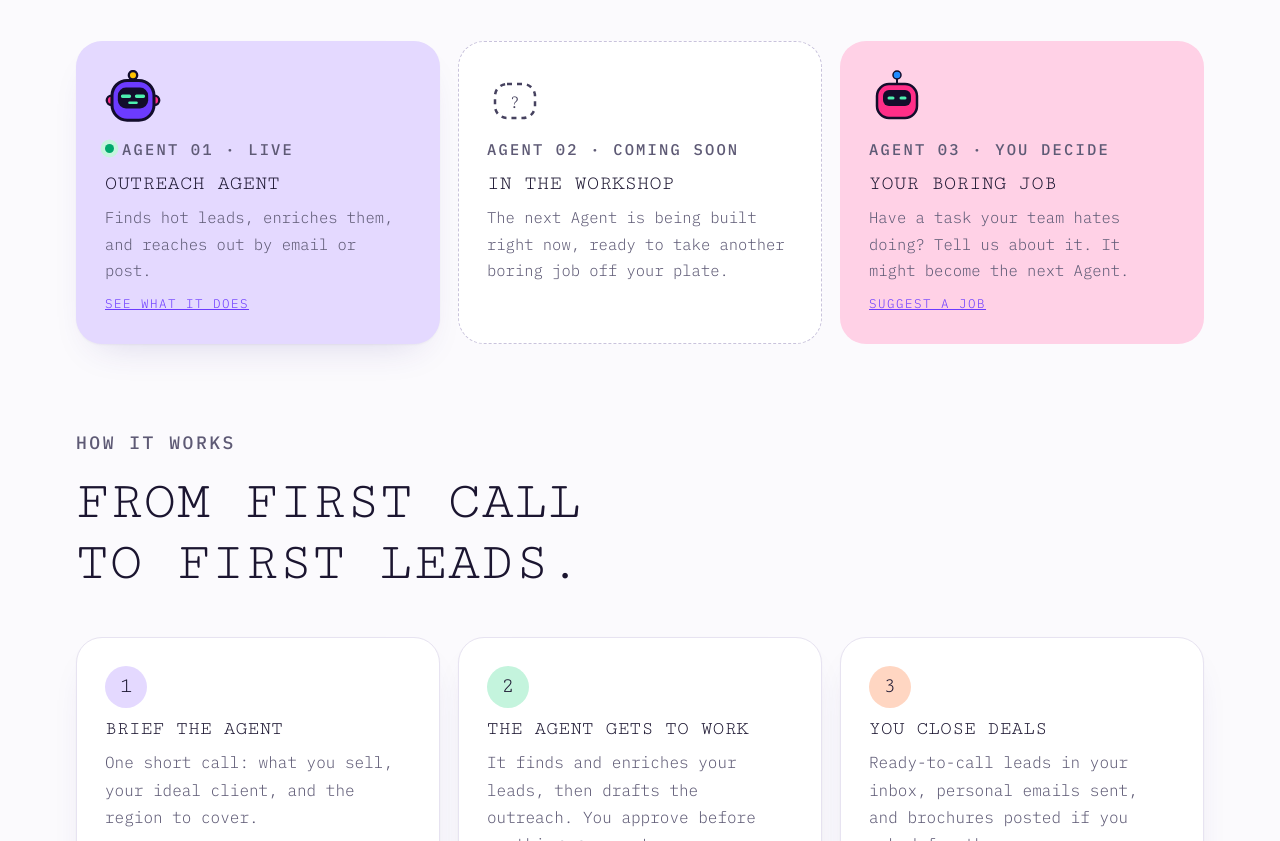
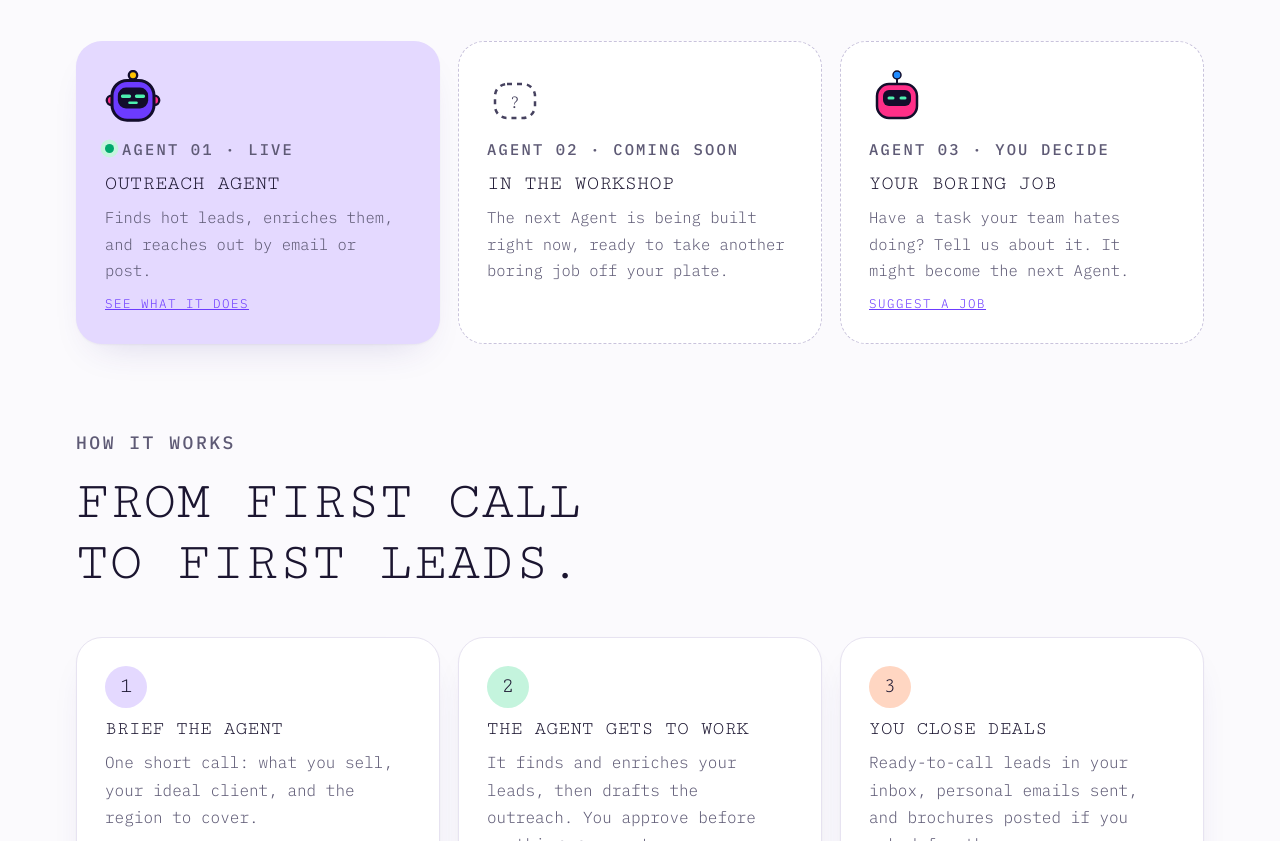
Before and after one commit to nufailhussain/boringagents, a plain HTML site: page index.html in a window 1280 px wide. Shown: the part 3759-4600 px from the top of the page. Drawn offline with Linux system fonts and the light colour scheme.

Commit message:
Match Agent 03 card style to Agent 02
Co-Authored-By: Claude Opus 5.5 <noreply@anthropic.com>
Claude-Session: https://claude.ai/code/session_0111k1FkemUNh52cyetaAF6c

```diff
--- a/index.html
+++ b/index.html
@@ -190,7 +190,7 @@ section{padding-block:84px}
 .roster{display:grid;grid-template-columns:repeat(3,1fr);gap:18px}
 .slot{border-radius:26px;padding:28px;display:grid;gap:10px;min-width:0;align-content:start;background:var(--sheet);border:1px dashed #C9C3DC}
 .slot.live{border:1px solid transparent;background:var(--violet-bg);box-shadow:var(--soft)}
-.slot.ask{background:var(--pink-bg);border:1px solid transparent}
+
 .slot h3{font-size:20px}
 .slot p{font-size:15.5px;color:var(--muted)}
 .slot .label{display:flex;align-items:center;gap:8px}
```
